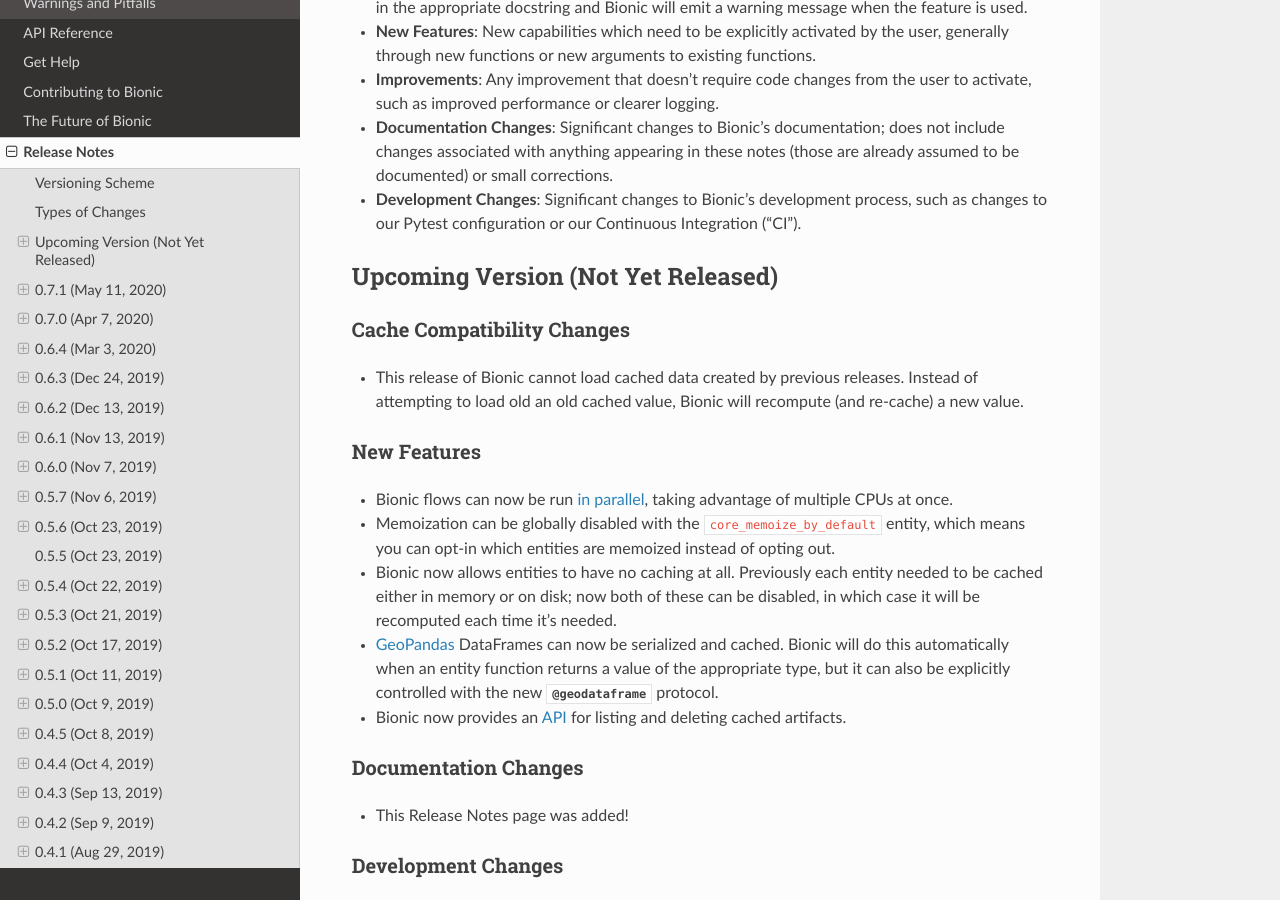
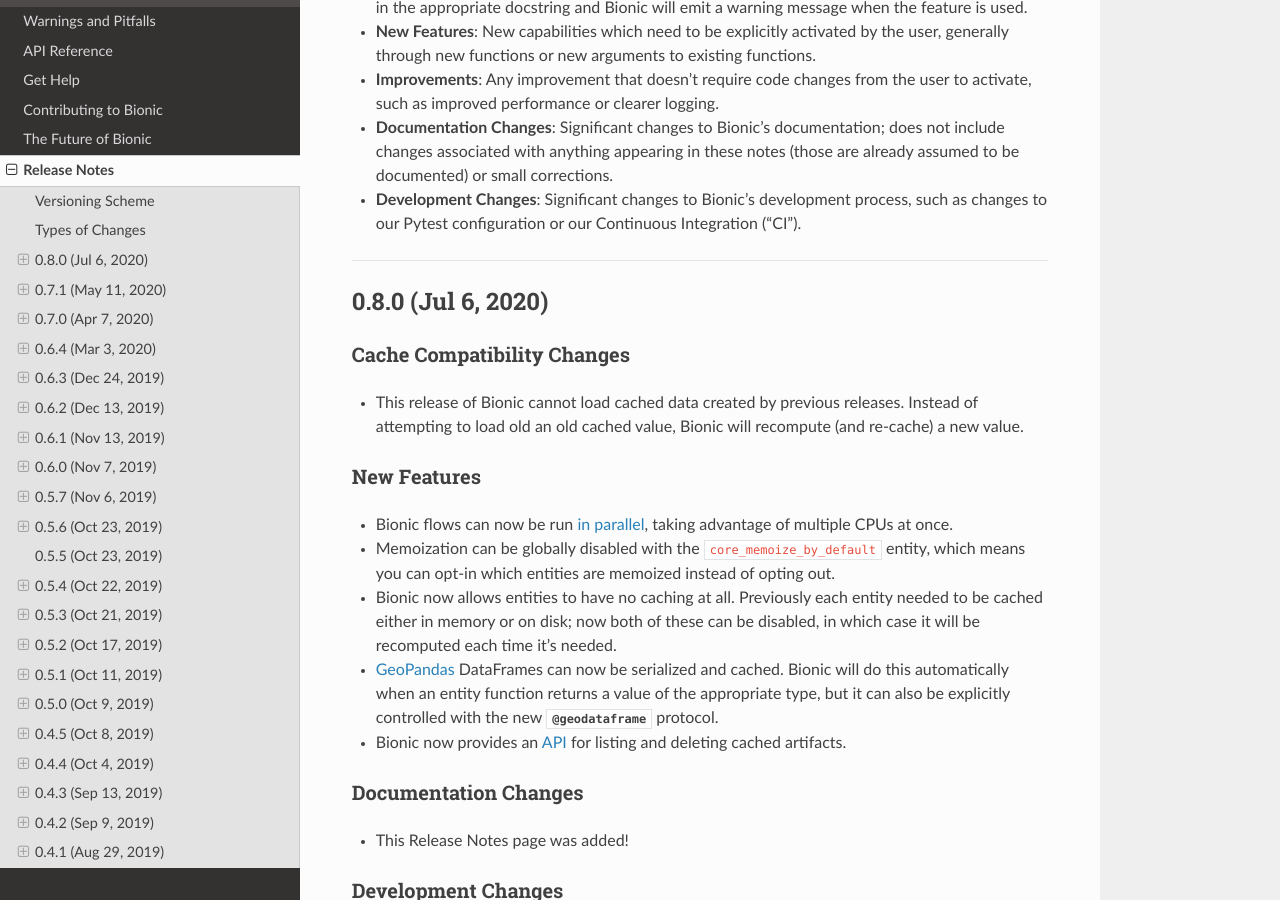
Before and after one commit to square/bionic, a Sphinx documentation site: the page built from docs/release-notes.rst, in a window 1280 px wide and 900 px high, scrolled down 1140 px. Built offline with Sphinx 7.4.7 and the Read the Docs theme 2.0.0, drawn with Linux system fonts in a browser that asks for light colours.

Commit message:
Bump version: 0.7.1 → 0.8.0

```diff
--- a/bionic/__init__.py
+++ b/bionic/__init__.py
@@ -16,4 +16,4 @@
 
 from . import protocol  # noqa: F401
 
-__version__ = u"0.7.1"
+__version__ = u"0.8.0"
--- a/docs/conf.py
+++ b/docs/conf.py
@@ -21,7 +21,7 @@
 author = u"Janek Klawe"
 
 # The short X.Y version
-version = u"0.7.1"
+version = u"0.8.0"
 # The full version, including alpha/beta/rc tags
 release = version
 
--- a/docs/release-notes.rst
+++ b/docs/release-notes.rst
@@ -63,7 +63,7 @@
 - **Development Changes**: Significant changes to Bionic's development process, such
   as changes to our Pytest configuration or our Continuous Integration ("CI").
 
-Upcoming Version (Not Yet Released)
+.. Upcoming Version (Not Yet Released)
 -----------------------------------
 
 .. Record any notable changes in this section. When we update the current version,
@@ -71,6 +71,9 @@
    changes are added. This way, the "Upcoming Version" section will be never be visible
    in the "stable" docs (corresponding to the last release) but will be visible in the
    "latest" docs (corresponding to the master branch).
+
+0.8.0 (Jul 6, 2020)
+--------------------
 
 Cache Compatibility Changes
 ...........................
--- a/setup.py
+++ b/setup.py
@@ -26,7 +26,7 @@
 
 setup(
     name="bionic",
-    version="0.7.1",
+    version="0.8.0",
     description=(
         "A Python framework for building, running, and sharing data science "
         "workflows"
```
Also changed, not shown: .bumpversion.cfg.
